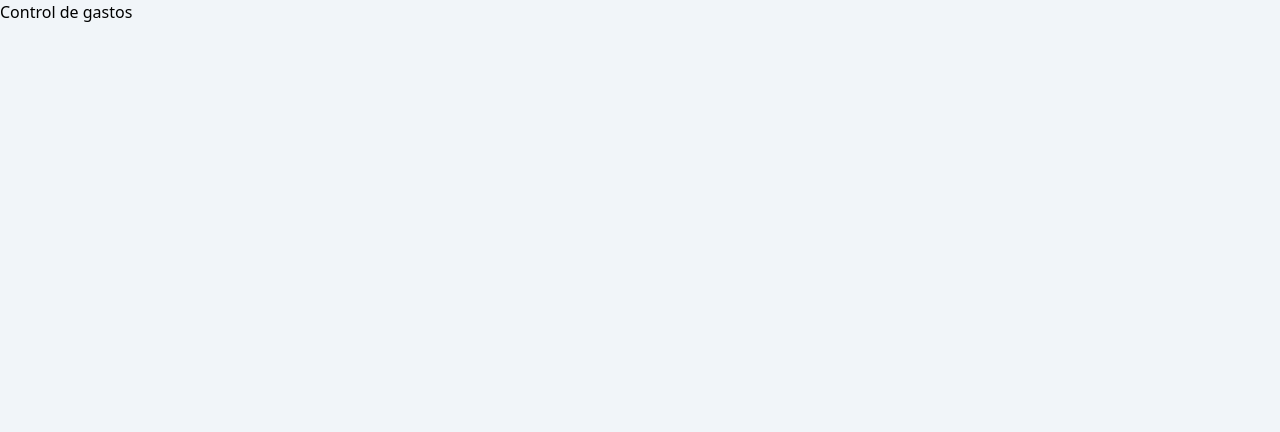
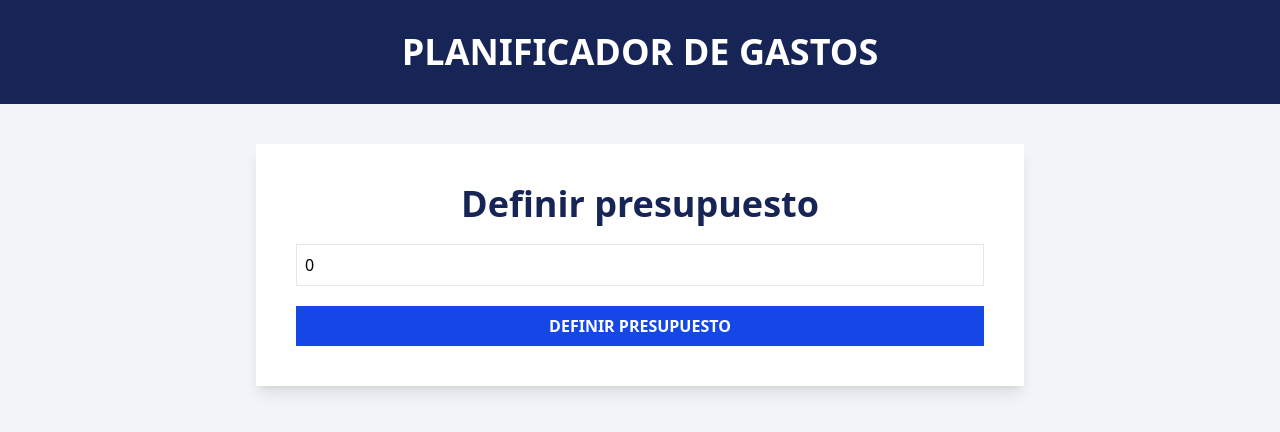
Before and after one commit to Ahklaa/control-gastos-contextApi, a React (Vite) app: page / in a window 1280 px wide. Shown: the top 432 px of the page. Built offline with nearby package versions, Linux system fonts and the light colour scheme.

Commit message:
Se organizo el formualrio de budget y se agrego el estado tambien el onchange para que cuando este cambie se vaya realizando el set

```diff
--- a/src/App.tsx
+++ b/src/App.tsx
@@ -1,8 +1,14 @@
+import BudgetForm from "./components/BudgetForm"
 
 function App() {
     return (
     <>
-      <h1 className="">Control de gastos</h1>
+      <header className="bg-blue-950  py-8 max-h-72">
+          <h1 className="font-black text-center text-white uppercase text-4xl" >Planificador de Gastos</h1>
+      </header>
+      <div className="max-w-3xl mx-auto rounder-lg bg-white shadow-lg mt-10 p-10">
+        <BudgetForm />
+      </div>
     </>
   )
 }
--- /dev/null
+++ b/src/components/BudgetForm.tsx
@@ -0,0 +1,24 @@
+import { useState, ChangeEvent } from "react"
+export default function BudgetForm() {
+    const [budget, setButget] = useState(0)
+    const handleChange = (e  : ChangeEvent<HTMLInputElement>) => {
+        setButget(+e.target.value)
+    }
+  return (
+    <form className="space-y-5">
+            <div className="flex flex-col space-y-5">
+                <label htmlFor="budget" className="text-4xl text-blue-950 text-center font-bold">Definir presupuesto</label>
+                <input
+                type="number"
+                className="w-full bg-white border border-gray-200 p-2"
+                placeholder="Ingresa el valor del presupuesto"
+                id="budgetId"
+                name="budget"
+                value = {budget}
+                onChange={handleChange}
+                />
+            </div>
+            <input type="submit" className="bg-blue-700 hover:bg-blue-800 cursor-pointer p-2 uppercase font-black text-white w-full" value="Definir Presupuesto" />
+    </form>
+  )
+}
```
